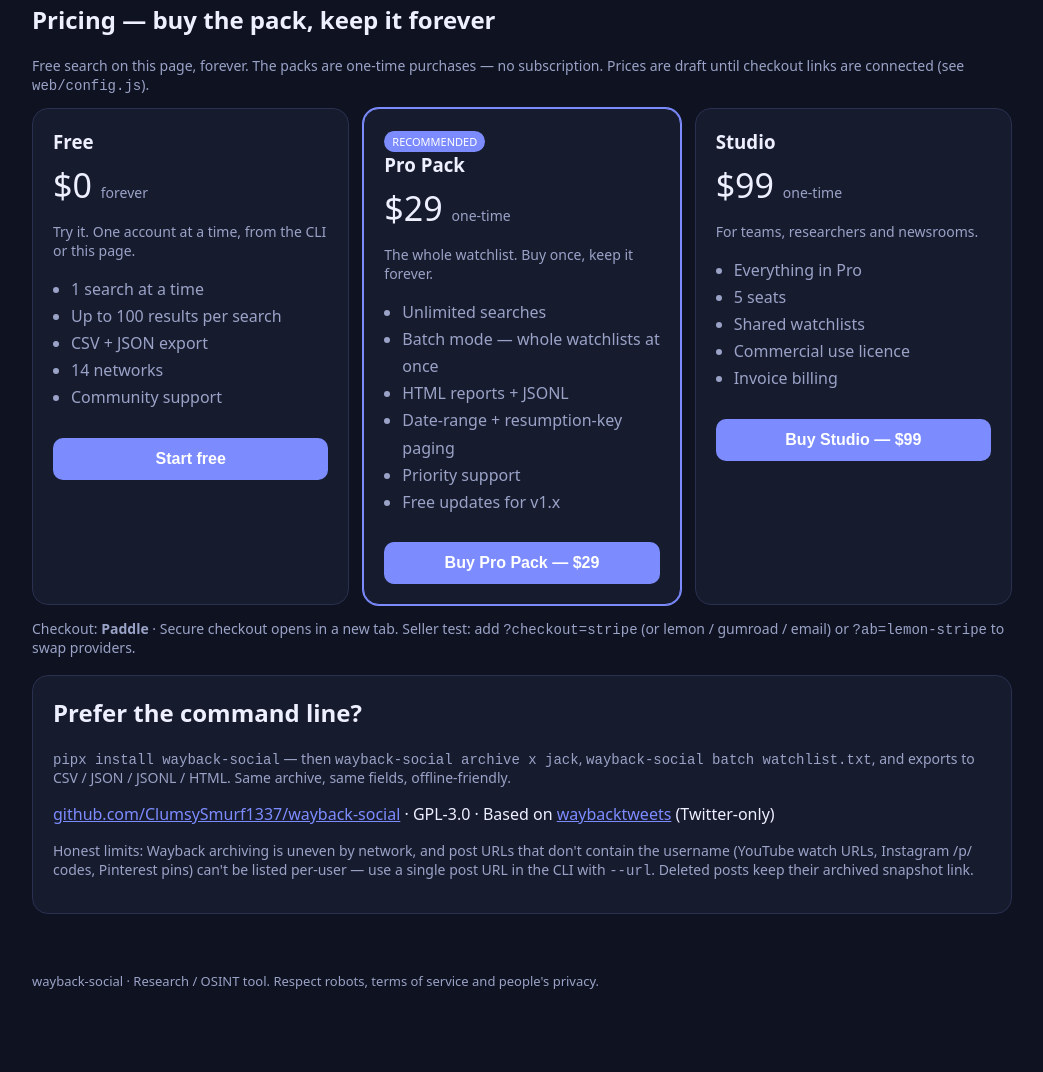
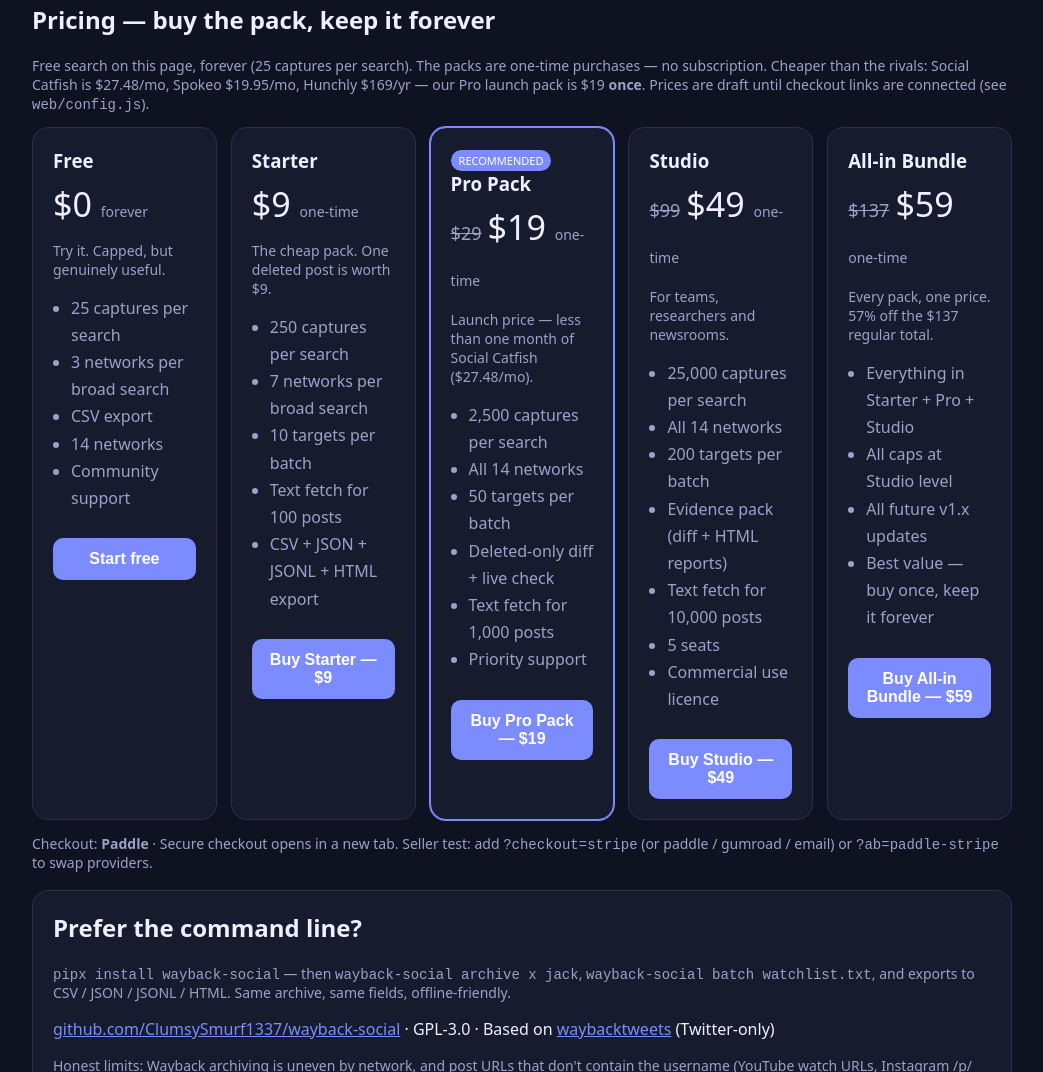
Before and after one commit to ClumsySmurf1337/wayback-social, a plain HTML site: page web/index.html in a window 1280 px wide. Shown: the part 677-1749 px from the top of the page, without its empty margins (118-1161 px from the left). Before the commit the page ends 1687 px from the top, so only its background shows below. Drawn offline with Linux system fonts and the light colour scheme.

Commit message:
wayback-social v1.2: deleted-diff, replay text, capped free, new pricing, SEO, Cloudflare files

```diff
--- a/web/config.js
+++ b/web/config.js
@@ -26,42 +26,79 @@ window.WAYBACK_SOCIAL_CONFIG = {
   CHECKOUT: {
     provider: "paddle", // default — merchant of record, tax + licences handled
     links: {
-      paddle:  { pro: "https://checkout.paddle.com/REPLACE_PADDLE_PRO",
-                 studio: "https://checkout.paddle.com/REPLACE_PADDLE_STUDIO" },
-      stripe:  { pro: "https://buy.stripe.com/REPLACE_STRIPE_PRO",
-                 studio: "https://buy.stripe.com/REPLACE_STRIPE_STUDIO" },
-      gumroad: { pro: "https://gumroad.com/l/REPLACE_GUMROAD_PRO",
-                 studio: "https://gumroad.com/l/REPLACE_GUMROAD_STUDIO" },
-      email:   { pro: "mailto:sales@example.com?subject=wayback-social%20Pro%20Pack%20(%2429)",
-                 studio: "mailto:sales@example.com?subject=wayback-social%20Studio%20(%2499)" },
+      paddle:  { starter: "https://checkout.paddle.com/REPLACE_PADDLE_STARTER",
+                 pro: "https://checkout.paddle.com/REPLACE_PADDLE_PRO",
+                 studio: "https://checkout.paddle.com/REPLACE_PADDLE_STUDIO",
+                 bundle: "https://checkout.paddle.com/REPLACE_PADDLE_BUNDLE" },
+      stripe:  { starter: "https://buy.stripe.com/REPLACE_STRIPE_STARTER",
+                 pro: "https://buy.stripe.com/REPLACE_STRIPE_PRO",
+                 studio: "https://buy.stripe.com/REPLACE_STRIPE_STUDIO",
+                 bundle: "https://buy.stripe.com/REPLACE_STRIPE_BUNDLE" },
+      gumroad: { starter: "https://gumroad.com/l/REPLACE_GUMROAD_STARTER",
+                 pro: "https://gumroad.com/l/REPLACE_GUMROAD_PRO",
+                 studio: "https://gumroad.com/l/REPLACE_GUMROAD_STUDIO",
+                 bundle: "https://gumroad.com/l/REPLACE_GUMROAD_BUNDLE" },
+      email:   { starter: "mailto:sales@example.com?subject=wayback-social%20Starter%20(%249)",
+                 pro: "mailto:sales@example.com?subject=wayback-social%20Pro%20Pack%20(%2419)",
+                 studio: "mailto:sales@example.com?subject=wayback-social%20Studio%20(%2449)",
+                 bundle: "mailto:sales@example.com?subject=wayback-social%20All-in%20Bundle%20(%2459)" },
       // Lemon Squeezy is closed (see header) — no links here on purpose.
-      lemon:   { pro: "", studio: "" },
+      lemon:   { starter: "", pro: "", studio: "", bundle: "" },
     },
   },
+  // PRICING v1.2 — options-based, cheaper than the subscription rivals.
+  // Social Catfish charges $27.48/mo AFTER a $5.73 trial; Spokeo $19.95/mo;
+  // Hunchly $169/yr; Pagefreezer from $1,500/yr. Every pack below is a
+  // ONE-TIME payment — Pro launch ($19) costs less than one month of
+  // Social Catfish, and it never bills again.
+  // Net kept (fee math, verified 2026-11-26):
+  //   Paddle 5%+50c:   $9 -> $8.05 | $19 -> $17.55 | $49 -> $46.05 | $59 -> $55.55
+  //   Stripe 2.9%+30c: $9 -> $8.44 | $19 -> $18.15 | $49 -> $47.28 | $59 -> $56.99
+  //   Gumroad 12.9%+80c: $9 -> $7.04 | $19 -> $15.75 | $49 -> $41.88 | $59 -> $50.59
+  // Bundle math (honest): regular total = Starter $9 + Pro $29 + Studio $99
+  // = $137; launch bundle $59 = 57% off. (An earlier draft said $118 —
+  // that does not add up with these regular prices; $137 is the real sum.)
   PRICING: [
     {
       id: "free", name: "Free", price: "$0", cadence: "forever",
-      blurb: "Try it. One account at a time, from the CLI or this page.",
-      features: ["1 search at a time", "Up to 100 results per search",
-        "CSV + JSON export", "14 networks", "Community support"],
+      blurb: "Try it. Capped, but genuinely useful.",
+      features: ["25 captures per search", "3 networks per broad search",
+        "CSV export", "14 networks", "Community support"],
       cta: "Start free", checkout: null, featured: false,
     },
     {
-      id: "pro", name: "Pro Pack", price: "$29", cadence: "one-time",
-      blurb: "The whole watchlist. Buy once, keep it forever.",
-      features: ["Unlimited searches", "Batch mode — whole watchlists at once",
-        "HTML reports + JSONL", "Date-range + resumption-key paging",
-        "Priority support", "Free updates for v1.x"],
-      cta: "Buy Pro Pack — $29", checkout: "pro", featured: true,
+      id: "starter", name: "Starter", price: "$9", cadence: "one-time",
+      blurb: "The cheap pack. One deleted post is worth $9.",
+      features: ["250 captures per search", "7 networks per broad search",
+        "10 targets per batch", "Text fetch for 100 posts",
+        "CSV + JSON + JSONL + HTML export"],
+      cta: "Buy Starter — $9", checkout: "starter", featured: false,
     },
     {
-      id: "studio", name: "Studio", price: "$99", cadence: "one-time",
+      id: "pro", name: "Pro Pack", price: "$19", regular: "$29", cadence: "one-time",
+      blurb: "Launch price — less than one month of Social Catfish ($27.48/mo).",
+      features: ["2,500 captures per search", "All 14 networks",
+        "50 targets per batch", "Deleted-only diff + live check",
+        "Text fetch for 1,000 posts", "Priority support"],
+      cta: "Buy Pro Pack — $19", checkout: "pro", featured: true,
+    },
+    {
+      id: "studio", name: "Studio", price: "$49", regular: "$99", cadence: "one-time",
       blurb: "For teams, researchers and newsrooms.",
-      features: ["Everything in Pro", "5 seats", "Shared watchlists",
-        "Commercial use licence", "Invoice billing"],
-      cta: "Buy Studio — $99", checkout: "studio", featured: false,
+      features: ["25,000 captures per search", "All 14 networks",
+        "200 targets per batch", "Evidence pack (diff + HTML reports)",
+        "Text fetch for 10,000 posts", "5 seats", "Commercial use licence"],
+      cta: "Buy Studio — $49", checkout: "studio", featured: false,
+    },
+    {
+      id: "bundle", name: "All-in Bundle", price: "$59", regular: "$137", cadence: "one-time",
+      blurb: "Every pack, one price. 57% off the $137 regular total.",
+      features: ["Everything in Starter + Pro + Studio",
+        "All caps at Studio level", "All future v1.x updates",
+        "Best value — buy once, keep it forever"],
+      cta: "Buy All-in Bundle — $59", checkout: "bundle", featured: false,
     },
   ],
-  FREE_LIMIT: 100,
+  FREE_LIMIT: 25,
   CDX_BASE: "https://web.archive.org/cdx/search/cdx",
 };
--- a/web/index.html
+++ b/web/index.html
@@ -3,8 +3,22 @@
 <head>
 <meta charset="utf-8">
 <meta name="viewport" content="width=device-width, initial-scale=1">
-<title>wayback-social — Archived posts from every network</title>
-<meta name="description" content="Search the Wayback Machine for archived posts from X, Instagram, TikTok, YouTube, Reddit, Bluesky and more. Free search, Pro Pack $29 one-time.">
+<title>wayback-social — Find deleted tweets & posts in the Wayback Machine</title>
+<meta name="description" content="Search the Wayback Machine for archived posts from X, Instagram, TikTok, YouTube, Reddit, Bluesky and more. Find deleted tweets — Pro $19 one-time.">
+<meta name="keywords" content="wayback machine social media search, find deleted tweets, deleted instagram posts archive, catfish check archived posts, deleted posts archive, wayback machine search, archived tweets">
+<meta name="robots" content="index, follow">
+<link rel="canonical" href="https://wayback-social.pages.dev/">
+<meta property="og:type" content="website">
+<meta property="og:site_name" content="wayback-social">
+<meta property="og:title" content="wayback-social — Find deleted posts in the Wayback Machine">
+<meta property="og:description" content="Archived posts from 14 networks. Deleted-only diff, batch mode, CSV/JSON/HTML export. Free search; one-time packs from $9.">
+<meta property="og:url" content="https://wayback-social.pages.dev/">
+<meta name="twitter:card" content="summary_large_image">
+<meta name="twitter:title" content="wayback-social — Find deleted posts in the Wayback Machine">
+<meta name="twitter:description" content="Search archived posts from X, Instagram, TikTok, YouTube, Reddit and more. Free search; Pro $19 one-time (launch).">
+<script type="application/ld+json">
+{"@context":"https://schema.org","@type":"SoftwareApplication","name":"wayback-social","applicationCategory":"UtilitiesApplication","operatingSystem":"Web, Windows, macOS, Linux","offers":[{"@type":"Offer","price":"0","priceCurrency":"USD","name":"Free"},{"@type":"Offer","price":"9","priceCurrency":"USD","name":"Starter"},{"@type":"Offer","price":"19","priceCurrency":"USD","name":"Pro Pack"},{"@type":"Offer","price":"49","priceCurrency":"USD","name":"Studio"},{"@type":"Offer","price":"59","priceCurrency":"USD","name":"All-in Bundle"}],"description":"Search the Wayback Machine for archived social media posts from 14 networks, find deleted posts, and export evidence packs."}
+</script>
 <style>
 :root{--bg:#0f1220;--card:#171b2e;--line:#2a3050;--text:#eef0ff;--muted:#9aa3c7;--accent:#7c8cff;--accent2:#4ade80;--warn:#fbbf24}
 *{box-sizing:border-box}body{margin:0;font-family:system-ui,-apple-system,Segoe UI,Roboto,sans-serif;background:var(--bg);color:var(--text)}
@@ -27,7 +41,8 @@ table{width:100%;border-collapse:collapse;font-size:13px}th,td{border-bottom:1px
 th{color:var(--muted)}td a{word-break:break-all}
 .muted{color:var(--muted);font-size:14px}.stats{display:flex;gap:18px;flex-wrap:wrap;margin:10px 0}
 .stats b{font-size:22px;display:block}
-.pricing{display:grid;grid-template-columns:repeat(3,1fr);gap:14px}
+.pricing{display:grid;grid-template-columns:repeat(auto-fit,minmax(180px,1fr));gap:14px}
+.strike{color:var(--muted);text-decoration:line-through;font-size:18px;margin-right:6px}
 @media(max-width:760px){.pricing{grid-template-columns:1fr}}
 .plan{background:var(--card);border:1px solid var(--line);border-radius:16px;padding:20px}
 .plan.featured{border-color:var(--accent);box-shadow:0 0 0 1px var(--accent)}
@@ -52,7 +67,7 @@ dialog::backdrop{background:rgba(0,0,0,.6)}
     <div class="row">
       <div><label>Network</label><select id="network"></select></div>
       <div><label>Handle / username (no @)</label><input id="handle" placeholder="jack" value="jack"></div>
-      <div><label>Limit (Free: up to 100)</label><input id="limit" type="number" value="20" min="1" max="1000"></div>
+      <div><label>Limit (Free: up to 25)</label><input id="limit" type="number" value="20" min="1" max="1000"></div>
     </div>
     <div class="row">
       <div><label>From (YYYYMMDD, optional)</label><input id="from" placeholder="20200101"></div>
@@ -70,7 +85,7 @@ dialog::backdrop{background:rgba(0,0,0,.6)}
 
   <section id="pricing">
     <h2>Pricing — buy the pack, keep it forever</h2>
-    <p class="muted">Free search on this page, forever. The packs are one-time purchases — no subscription. Prices are draft until checkout links are connected (see <code>web/config.js</code>).</p>
+    <p class="muted">Free search on this page, forever (25 captures per search). The packs are one-time purchases — no subscription. Cheaper than the rivals: Social Catfish is $27.48/mo, Spokeo $19.95/mo, Hunchly $169/yr — our Pro launch pack is $19 <b>once</b>. Prices are draft until checkout links are connected (see <code>web/config.js</code>).</p>
     <div class="pricing" id="plans"></div>
   </section>
 
@@ -111,8 +126,9 @@ for (const [id,n] of Object.entries(NETWORKS)) {
 }
 let lastRows = [];
 function showDlg(t,b){ $("dlgTitle").textContent=t; $("dlgBody").textContent=b; $("dlg").showModal(); }
-// Checkout is swappable: ?checkout=lemon|stripe|gumroad|email, or
-// ?ab=lemon-stripe splits visitors 50/50 (stored per session).
+// Checkout is swappable: ?checkout=paddle|stripe|gumroad|email, or
+// ?ab=paddle-stripe splits visitors 50/50 (stored per session).
+// Lemon Squeezy is closed (16 Nov 2026) — never a provider here.
 function activeProvider(){
   const q = new URLSearchParams(location.search);
   const want = q.get("checkout");
@@ -133,12 +149,12 @@ function renderPlans(){
   const prov = activeProvider();
   $("plans").innerHTML = cfg.PRICING.map(p=>`<div class="plan ${p.featured?"featured":""}">
     ${p.featured?'<span class="badge">RECOMMENDED</span>':""}
-    <h3>${p.name}</h3><div class="price">${p.price} <small>${p.cadence}</small></div>
+    <h3>${p.name}</h3><div class="price">${p.regular?`<span class="strike">${p.regular}</span>`:""}${p.price} <small>${p.cadence}</small></div>
     <p class="muted">${p.blurb}</p><ul>${p.features.map(f=>`<li>${f}</li>`).join("")}</ul>
     <button class="btn" data-plan="${p.id}">${p.cta}</button></div>`).join("");
   const note = document.createElement("p");
   note.className = "muted";
-  note.innerHTML = `Checkout: <b>${PROVIDER_LABEL[prov]||prov}</b> · Secure checkout opens in a new tab. Seller test: add <code>?checkout=stripe</code> (or lemon / gumroad / email) or <code>?ab=lemon-stripe</code> to swap providers.`;
+  note.innerHTML = `Checkout: <b>${PROVIDER_LABEL[prov]||prov}</b> · Secure checkout opens in a new tab. Seller test: add <code>?checkout=stripe</code> (or paddle / gumroad / email) or <code>?ab=paddle-stripe</code> to swap providers.`;
   $("plans").after(note);
   document.querySelectorAll("[data-plan]").forEach(b=>b.onclick=()=>{
     const p=cfg.PRICING.find(x=>x.id===b.dataset.plan);
@@ -168,7 +184,7 @@ function renderRows(rows){
 }
 async function search(demo){
   const net = demo?"x":sel.value, id=(demo?"jack":$("handle").value.trim().replace(/^@/,""))||"jack";
-  const limit = Math.min(parseInt($("limit").value)||20, 1000);
+  const limit = Math.min(parseInt($("limit").value)||20, 25); // web = Free tier cap
   const from=$("from").value.trim(), to=$("to").value.trim();
   $("go").disabled=true; $("status").textContent="Searching the Wayback Machine — this can take 20–60s…"; $("notice").textContent="";
   const seen=new Set(); let rows=[];
```
Also changed, not shown: web/sitemap.xml (added, +13 -0 lines), web/robots.txt (added), 2 other files.
